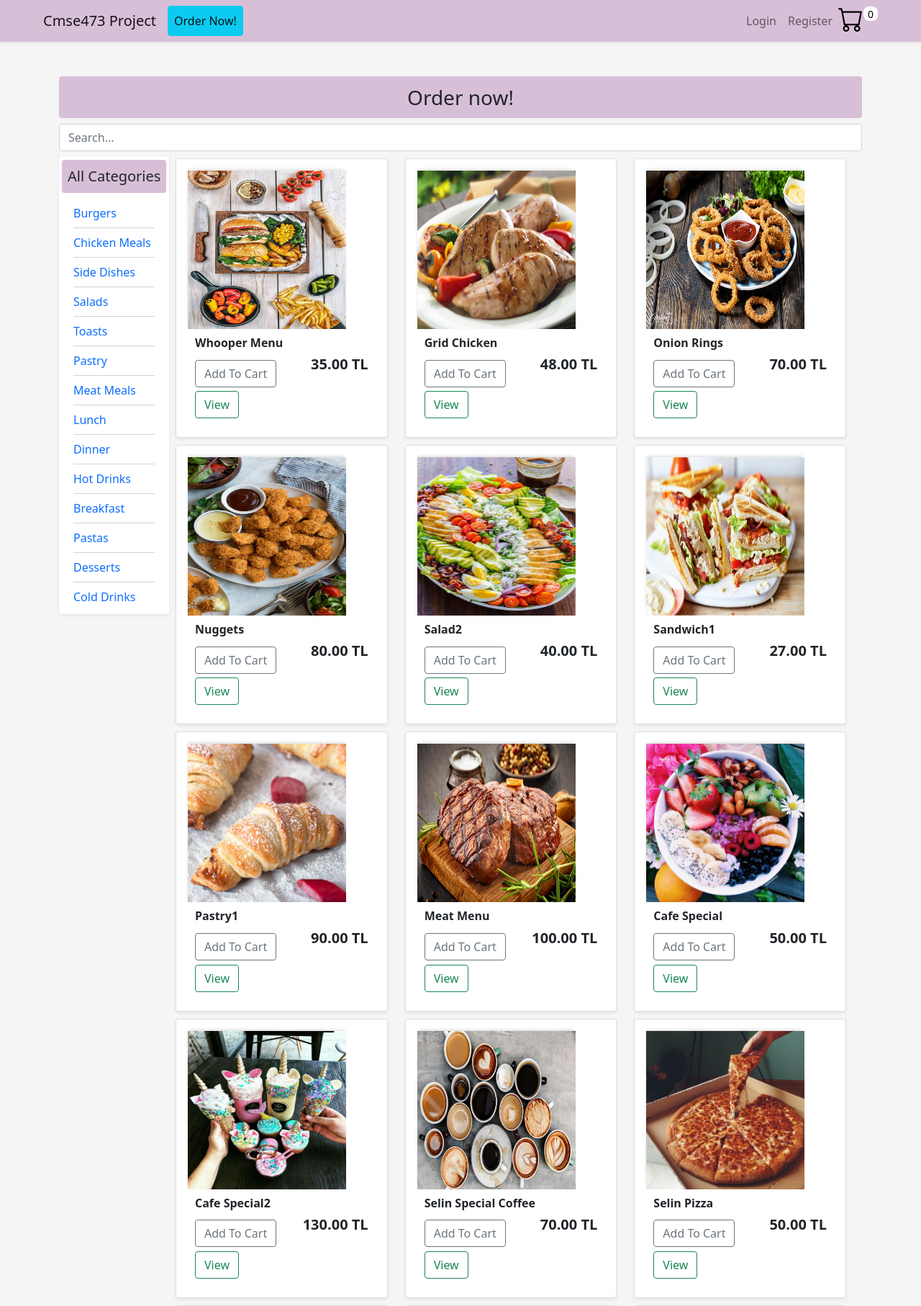
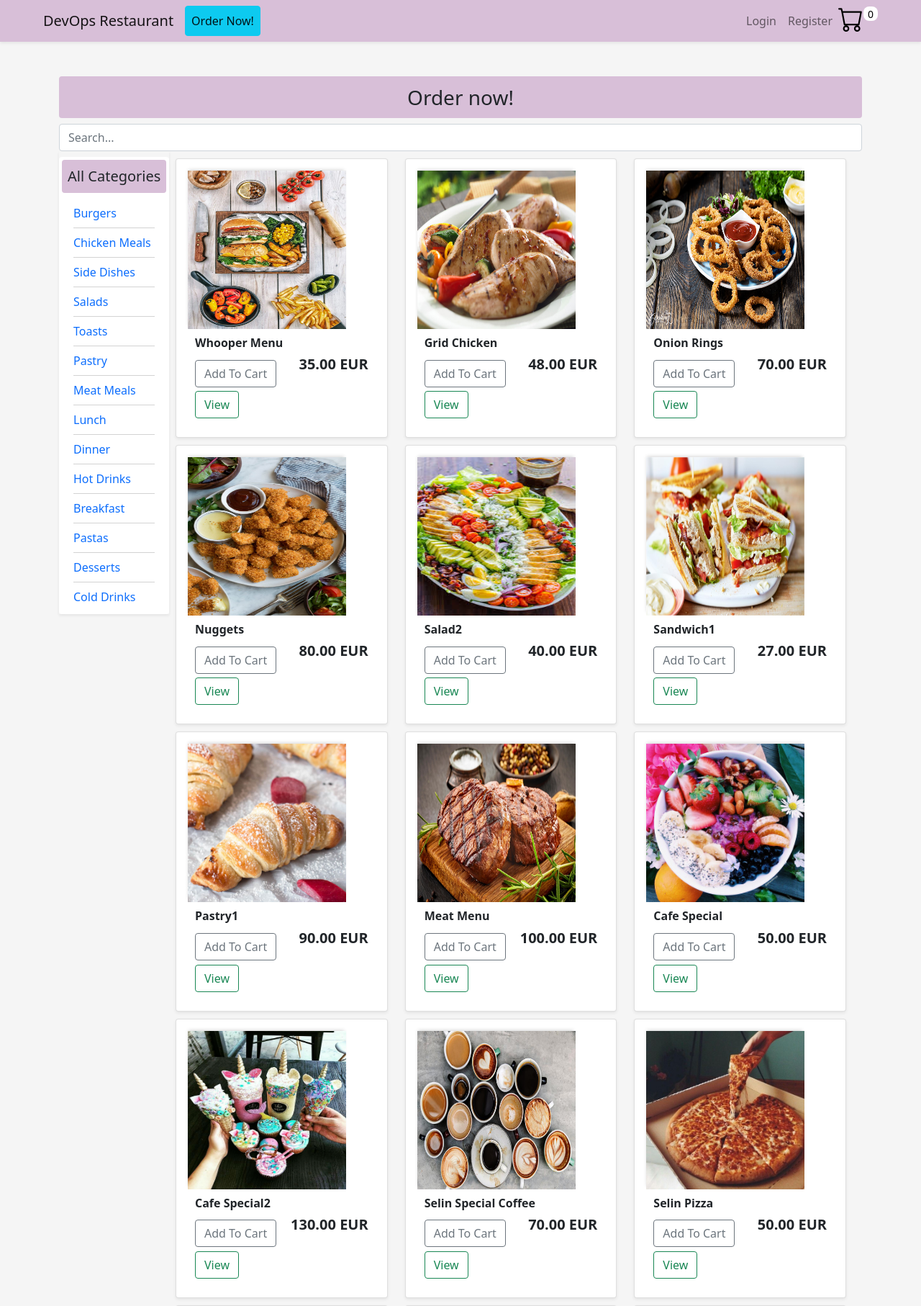
Before and after one commit to capkz/restaurant_app, a Django app: page /main/ in a window 1280 px wide. Shown: the top 1814 px of the page at 72% size. Run offline with Django 3.2, Linux system fonts and the light colour scheme; data comes from the database, SQL or seed files in the repository.

Commit message:
currency to EUR

```diff
--- a/templates/Main_Templates/cart.html
+++ b/templates/Main_Templates/cart.html
@@ -42,7 +42,7 @@
 							<img data-product="{{item.product.id}}" data-action="remove" class="chg-quantity update-cart" src="{% static  'images/button_down.png' %}">
 						</div>
 				</div>
-				<div style="flex:1"> {{item.get_total}} TL </div>
+				<div style="flex:1"> {{item.get_total}} EUR </div>
 			</div>
 			{% endfor %}
 		</div>
--- a/templates/Main_Templates/category_based_display_items.html
+++ b/templates/Main_Templates/category_based_display_items.html
@@ -55,7 +55,7 @@
 							<!-- Custom Css not Bootstrap -->
 							<h6><strong> {{ product.name}} </strong></h6>
 							<h5 style="display: inline-block; float: right;"><strong> {{ product.price| floatformat:2 }}
-									TL </strong> </h5>
+									EUR </strong> </h5>
 
 							<!-- setting custom attribute: data-attributename -->
 							<a data-product={{product.id}} data-action="add"
--- a/templates/Main_Templates/detailed_product.html
+++ b/templates/Main_Templates/detailed_product.html
@@ -21,7 +21,7 @@
 					<p><b> Product Ingredients : </b> {{product.ingredients }} </p>
 					<p><b> Is This Product Deliverable : </b> {{product.deliverable}} </p>
 					<div class="d-flex flex-row">
-						<p><b> Price : </b> {{product.price }} TL </p>
+						<p><b> Price : </b> {{product.price }} EUR </p>
 						<a data-product={{product.id}} data-action="add"
 							class="btn btn-outline-success add-btn update-cart mx-4" href="#add"> Add To Cart </a>
 					</div>
--- a/templates/Main_Templates/main.html
+++ b/templates/Main_Templates/main.html
@@ -51,7 +51,7 @@
 	<!-- FOR MOBILE PHONES -->
 	<meta name="viewport" content="width=device-width, initial-scale=1, maximum-scale=1, minimum-scale=1" />
 	<!-- Page Title -->
-	<title> CMSE473 FOOD ORDERING AND MANAGEMENT WEBSITE </title>
+	<title>DevOps Restaurant UVA</title>
 </head>
 
 <body>
@@ -59,7 +59,7 @@
 	<!-- NAVIGATION BAR -->
 	<nav class="navbar navbar-expand-lg navbar-light shadow-sm mb-5" style="background-color:thistle;">
 		<div class="container-fluid mx-5">
-			<a class="navbar-brand" href="{% url 'home' %}">Cmse473 Project</a>
+			<a class="navbar-brand" href="{% url 'home' %}">DevOps Restaurant</a>
 			<button class="navbar-toggler" type="button" data-bs-toggle="collapse"
 				data-bs-target="#navbarSupportedContent" aria-controls="navbarSupportedContent" aria-expanded="false"
 				aria-label="Toggle navigation">
@@ -141,9 +141,7 @@
 
 						<!-- Content -->
 						<h5 class="text-uppercase">HOW CAN WE HELP YOU OUT ? </h5>
-						<p>This website is developed by Selin Acan and Çağıl Peköz as a requirement for the CMSE473
-							Software
-							Management Course by Eastern Mediterrenean University. </p>
+						<p>This website is developed for "DevOps and Cloud-based Software" course for UVA.</p>
 
 					</div>
 					<!-- Grid column -->
--- a/templates/Main_Templates/orders.html
+++ b/templates/Main_Templates/orders.html
@@ -54,7 +54,7 @@
 							<!-- Custom Css not Bootstrap -->
 							<h6><strong> {{ product.name}} </strong></h6>
 							<h5 style="display: inline-block; float: right;"><strong> {{ product.price| floatformat:2 }}
-									TL </strong> </h5>
+									EUR </strong> </h5>
 
 							<!-- setting custom attribute: data-attributename -->
 							<a data-product={{product.id}} data-action="add"
--- a/templates/Main_Templates/search_results.html
+++ b/templates/Main_Templates/search_results.html
@@ -50,7 +50,7 @@
 							<!-- Custom Css not Bootstrap -->
 							<h6><strong> {{ product.name}} </strong></h6>
 							<h5 style="display: inline-block; float: right;"><strong> {{ product.price| floatformat:2 }}
-									TL </strong> </h5>
+									EUR </strong> </h5>
 
 							<!-- setting custom attribute: data-attributename -->
 							<a data-product={{product.id}} data-action="add"
```
